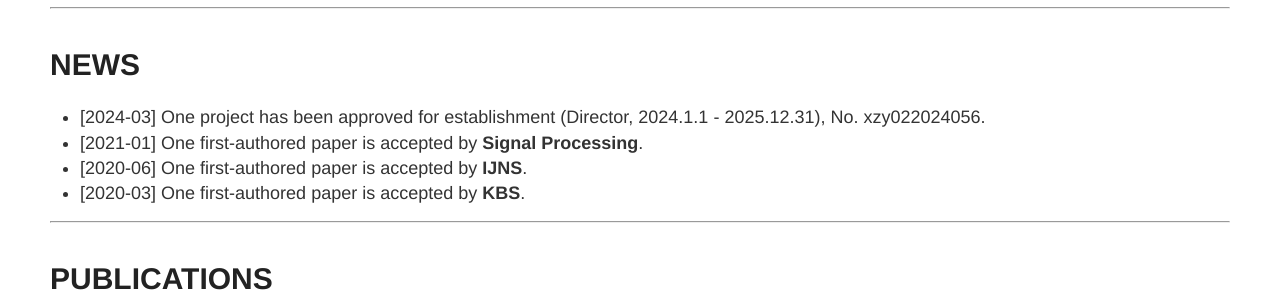
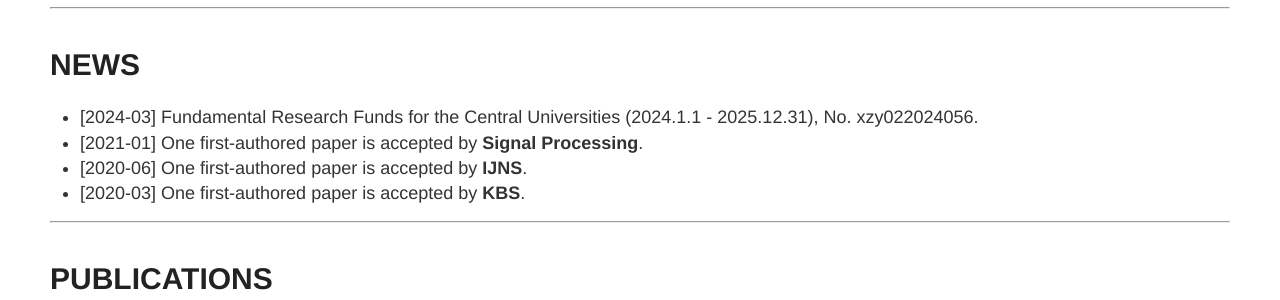
Before and after one commit to MorvanLi/MorvanLi.github.io, a Jekyll site: the page built from index.md, in a window 1280 px wide. Shown: the part 390-690 px from the top of the page. Built offline with Jekyll 4.4.1, drawn with Linux system fonts in a browser that asks for light colours; our own code applies the rules of GitHub Pages for plain Markdown files.

Commit message:
add project

```diff
--- a/index.md
+++ b/index.md
@@ -13,7 +13,7 @@ I'm open to any kinds of collaboration. Please feel free to contact me directly
 ---
 
 # NEWS
-- [2024-03] One project has been approved for establishment (Director, 2024.1.1 - 2025.12.31), No. xzy022024056.
+- [2024-03] Fundamental Research Funds for the Central Universities (2024.1.1 - 2025.12.31), No. xzy022024056.
 - [2021-01] One first-authored paper is accepted by **Signal Processing**.
 - [2020-06] One first-authored paper is accepted by **IJNS**.
 - [2020-03] One first-authored paper is accepted by **KBS**.
```
